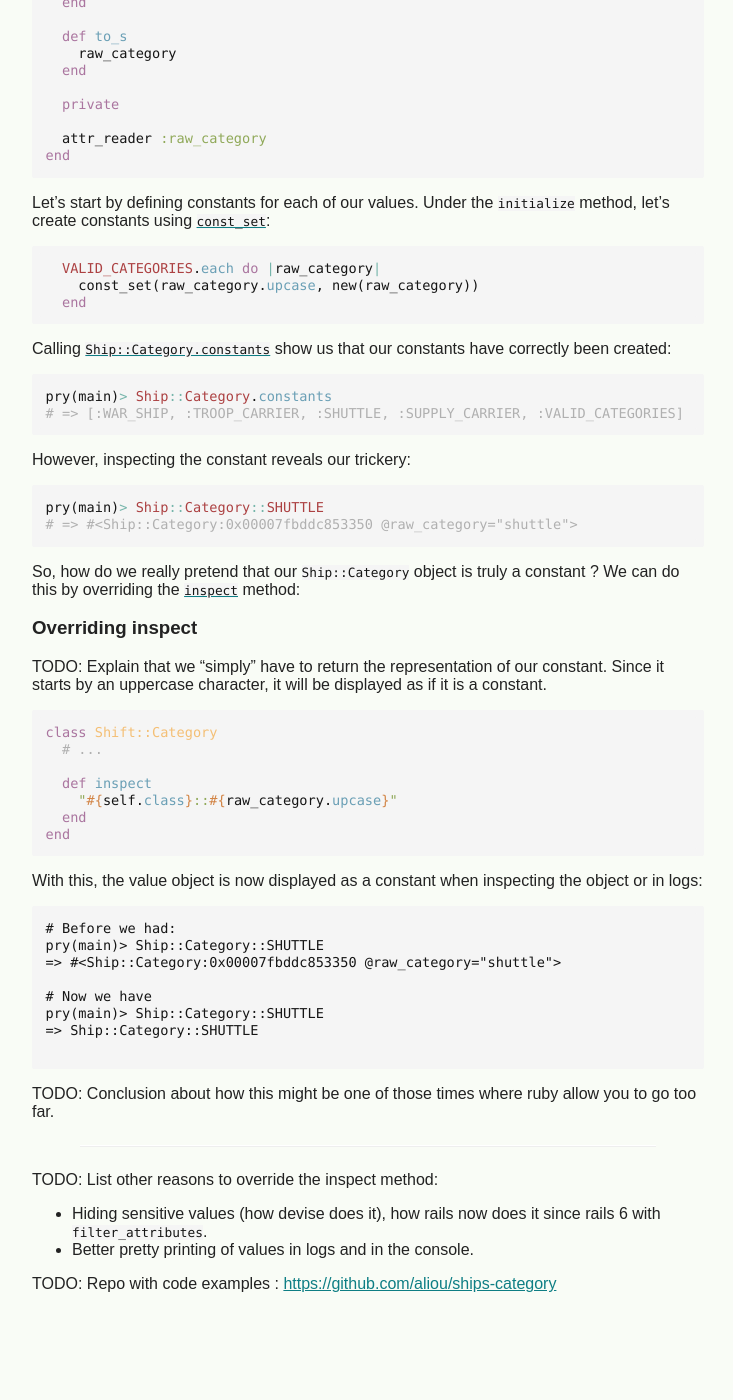
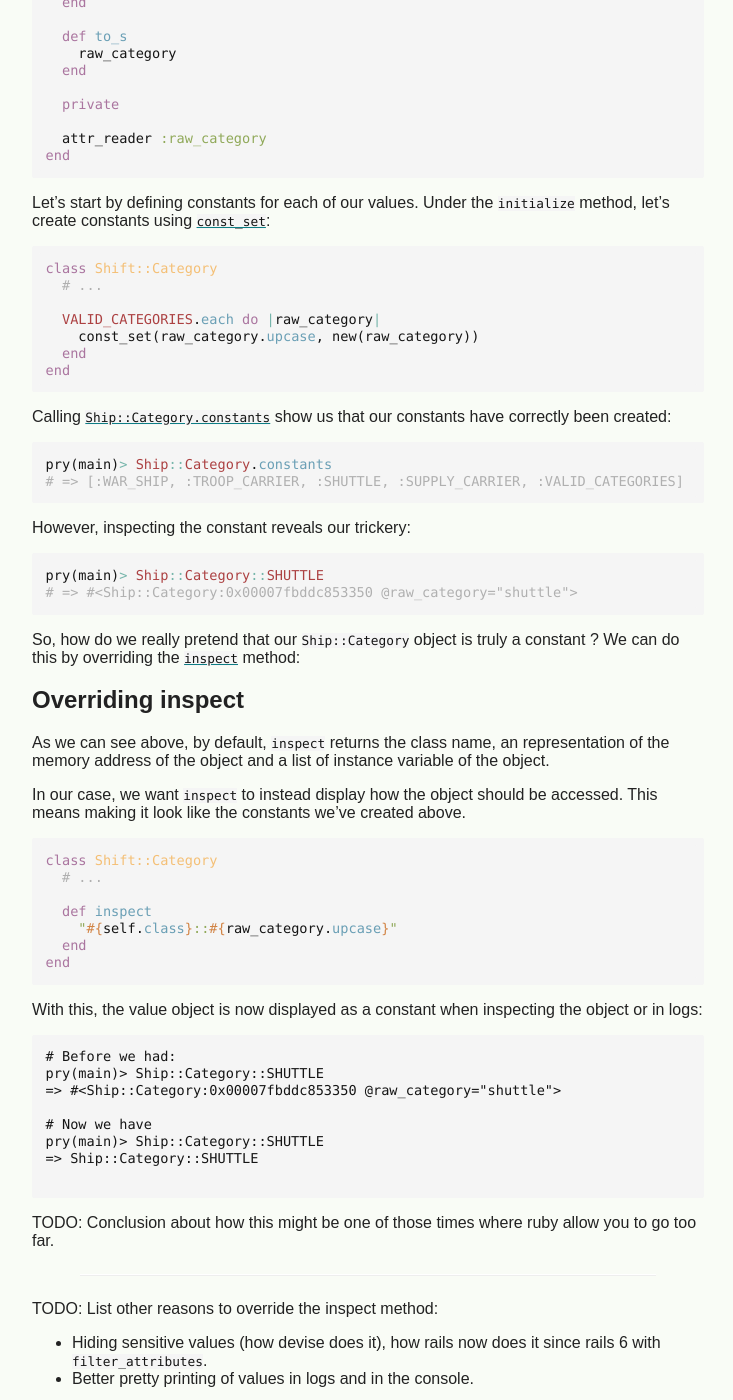
Before and after one commit to aliou/www, a Jekyll site: the page built from _posts/2020-02-18-overriding-inspect.md, in a window 1280 px wide and 1400 px high, scrolled down 688 px. Shown: the whole window, without its empty margins (272-1005 px from the left). Built offline with Jekyll 4.4.1, drawn with Linux system fonts in a browser that asks for light colours.

Commit message:
Improvements.

````diff
--- a/_posts/2020-02-18-overriding-inspect.md
+++ b/_posts/2020-02-18-overriding-inspect.md
@@ -44,9 +44,13 @@ end
 Let's start by defining constants for each of our values. Under the `initialize` method, let's create constants using [`const_set`][]:
 
 ```ruby
+class Shift::Category
+  # ...
+
   VALID_CATEGORIES.each do |raw_category|
     const_set(raw_category.upcase, new(raw_category))
   end
+end
 ```
 
 [`const_set`]: https://www.rubydoc.info/stdlib/core/Module:const_set
@@ -71,10 +75,12 @@ So, how do we really pretend that our `Ship::Category` object is truly a constan
 
 [`inspect`]: https://www.rubydoc.info/stdlib/core/Object:inspect
 
-### Overriding inspect
+## Overriding inspect
 
+As we can see above, by default, `inspect` returns the class name, an representation of the memory address of the object and a list of instance variable of the object.
 
-TODO: Explain that we "simply" have to return the representation of our constant. Since it starts by an uppercase character, it will be displayed as if it is a constant.
+In our case, we want `inspect` to instead display how the object should be accessed. This means making it look like the constants we've created above.
+
 
 ```ruby
 class Shift::Category
````
